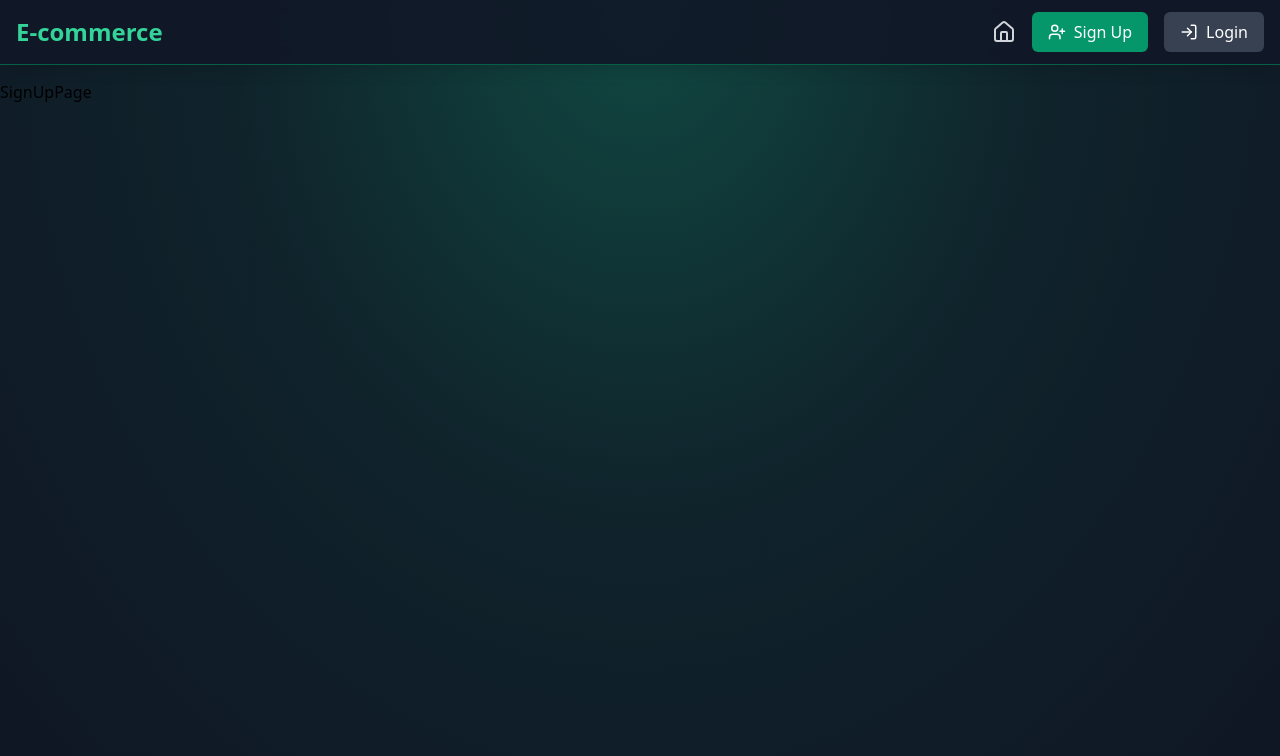
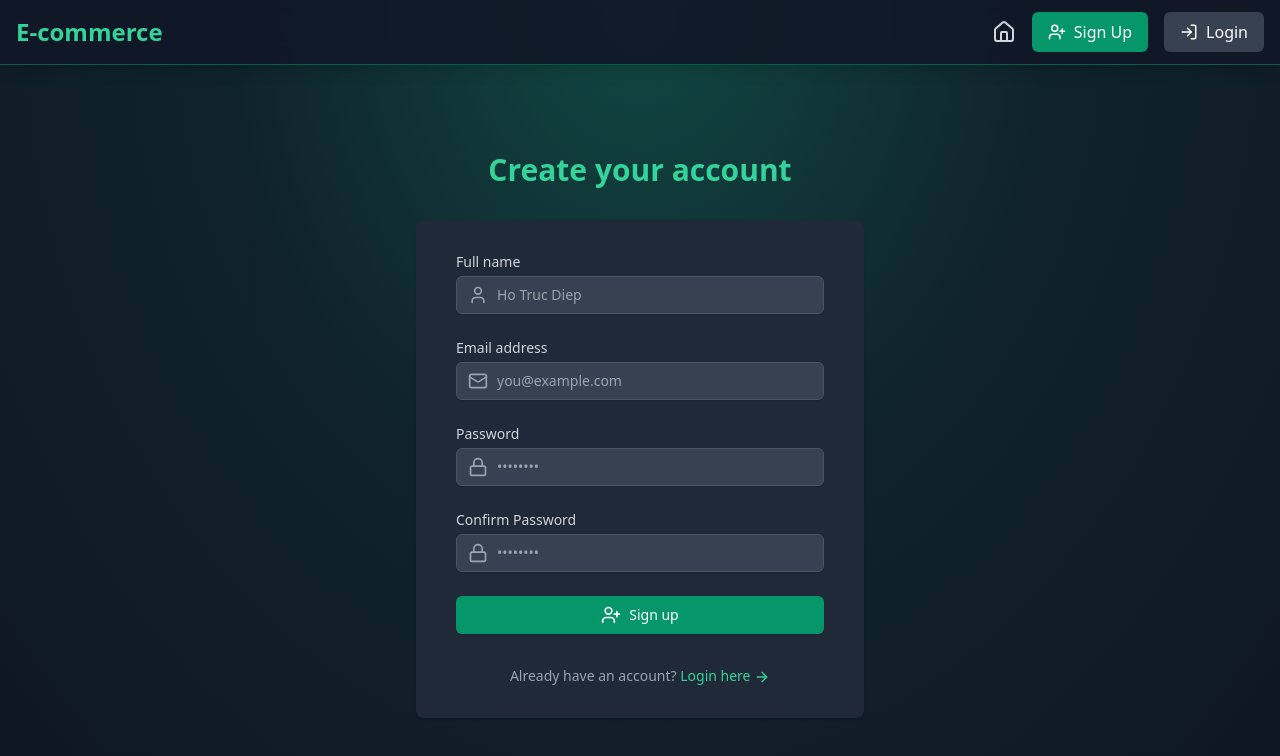
Before and after one commit to hotrucdiep21/E-Commerce, a React (Vite) app in the folder frontend/: page /signup in a window 1280 px wide. Shown: the top 756 px of the page. Built offline with nearby package versions, Linux system fonts and the light colour scheme.

Commit message:
<create-ui>: sign up page

```diff
--- a/frontend/src/pages/SignUpPage.jsx
+++ b/frontend/src/pages/SignUpPage.jsx
@@ -1,9 +1,158 @@
-import React from 'react'
+import { useState } from "react";
+import { Link } from "react-router-dom";
+import { UserPlus, Mail, Lock, User, ArrowRight, Loader } from "lucide-react";
+import { motion } from "framer-motion";
+const SignUpPage = () => {
+  const loading = false;
+  const [formData, setFormData] = useState({
+    name: "",
+    email: "",
+    password: "",
+    confirmPassword: "",
+  })
 
-const SignUpPage = () => {
+  const handleSubmit = (e) => {
+    e.preventDefault();
+    console.log(formData);
+  }
   return (
-    <div>SignUpPage</div>
-  )
+    <div className='flex flex-col justify-center py-12 sm:px-6 lg:px-8'>
+      <motion.div
+        className='sm:mx-auto sm:w-full sm:max-w-md'
+        initial={{ opacity: 0, y: -20 }}
+        animate={{ opacity: 1, y: 0 }}
+        transition={{ duration: 0.8 }}
+      >
+        <h2 className='mt-6 text-center text-3xl font-extrabold text-emerald-400'>Create your account</h2>
+      </motion.div>
+
+      <motion.div
+        className='mt-8 sm:mx-auto sm:w-full sm:max-w-md'
+        initial={{ opacity: 0, y: 20 }}
+        animate={{ opacity: 1, y: 0 }}
+        transition={{ duration: 0.8, delay: 0.2 }}
+      >
+        <div className='bg-gray-800 py-8 px-4 shadow sm:rounded-lg sm:px-10'>
+          <form onSubmit={handleSubmit} className='space-y-6'>
+            {/* Full name */}
+            <div>
+              <label htmlFor='name' className='block text-sm font-medium text-gray-300'>
+                Full name
+              </label>
+              <div className='mt-1 relative rounded-md shadow-sm'>
+                <div className='absolute inset-y-0 left-0 pl-3 flex items-center pointer-events-none'>
+                  <User className='h-5 w-5 text-gray-400' aria-hidden='true' />
+                </div>
+                <input
+                  id='name'
+                  type='text'
+                  required
+                  value={formData.name}
+                  onChange={(e) => setFormData({ ...formData, name: e.target.value })}
+                  className='block w-full px-3 py-2 pl-10 bg-gray-700 border border-gray-600 rounded-md shadow-sm
+									 placeholder-gray-400 focus:outline-none focus:ring-emerald-500 focus:border-emerald-500 sm:text-sm'
+                  placeholder='Ho Truc Diep'
+                />
+              </div>
+            </div>
+            {/* Email */}
+            <div>
+              <label htmlFor='email' className='block text-sm font-medium text-gray-300'>
+                Email address
+              </label>
+              <div className='mt-1 relative rounded-md shadow-sm'>
+                <div className='absolute inset-y-0 left-0 pl-3 flex items-center pointer-events-none'>
+                  <Mail className='h-5 w-5 text-gray-400' aria-hidden='true' />
+                </div>
+                <input
+                  id='email'
+                  type='email'
+                  required
+                  value={formData.email}
+                  onChange={(e) => setFormData({ ...formData, email: e.target.value })}
+                  className=' block w-full px-3 py-2 pl-10 bg-gray-700 border border-gray-600
+									rounded-md shadow-sm
+									 placeholder-gray-400 focus:outline-none focus:ring-emerald-500
+									 focus:border-emerald-500 sm:text-sm'
+                  placeholder='you@example.com'
+                />
+              </div>
+            </div>
+            {/* Password */}
+            <div>
+              <label htmlFor='password' className='block text-sm font-medium text-gray-300'>
+                Password
+              </label>
+              <div className='mt-1 relative rounded-md shadow-sm'>
+                <div className='absolute inset-y-0 left-0 pl-3 flex items-center pointer-events-none'>
+                  <Lock className='h-5 w-5 text-gray-400' aria-hidden='true' />
+                </div>
+                <input
+                  id='password'
+                  type='password'
+                  required
+                  value={formData.password}
+                  onChange={(e) => setFormData({ ...formData, password: e.target.value })}
+                  className=' block w-full px-3 py-2 pl-10 bg-gray-700 border border-gray-600
+									rounded-md shadow-sm placeholder-gray-400 focus:outline-none focus:ring-emerald-500 focus:border-emerald-500 sm:text-sm'
+                  placeholder='••••••••'
+                />
+              </div>
+            </div>
+            {/* Confirm Password */}
+            <div>
+              <label htmlFor='confirmPassword' className='block text-sm font-medium text-gray-300'>
+                Confirm Password
+              </label>
+              <div className='mt-1 relative rounded-md shadow-sm'>
+                <div className='absolute inset-y-0 left-0 pl-3 flex items-center pointer-events-none'>
+                  <Lock className='h-5 w-5 text-gray-400' aria-hidden='true' />
+                </div>
+                <input
+                  id='confirmPassword'
+                  type='password'
+                  required
+                  value={formData.confirmPassword}
+                  onChange={(e) => setFormData({ ...formData, confirmPassword: e.target.value })}
+                  className=' block w-full px-3 py-2 pl-10 bg-gray-700 border
+									 border-gray-600 rounded-md shadow-sm placeholder-gray-400 focus:outline-none focus:ring-emerald-500 focus:border-emerald-500 sm:text-sm'
+                  placeholder='••••••••'
+                />
+              </div>
+            </div>
+
+            <button
+              type='submit'
+              className='w-full flex justify-center py-2 px-4 border border-transparent
+							rounded-md shadow-sm text-sm font-medium text-white bg-emerald-600
+							 hover:bg-emerald-700 focus:outline-none focus:ring-2 focus:ring-offset-2
+							  focus:ring-emerald-500 transition duration-150 ease-in-out disabled:opacity-50'
+              disabled={loading}
+            >
+              {loading ? (
+                <>
+                  <Loader className='mr-2 h-5 w-5 animate-spin' aria-hidden='true' />
+                  Loading...
+                </>
+              ) : (
+                <>
+                  <UserPlus className='mr-2 h-5 w-5' aria-hidden='true' />
+                  Sign up
+                </>
+              )}
+            </button>
+          </form>
+
+          <p className='mt-8 text-center text-sm text-gray-400'>
+            Already have an account?{" "}
+            <Link to='/login' className='font-medium text-emerald-400 hover:text-emerald-300'>
+              Login here <ArrowRight className='inline h-4 w-4' />
+            </Link>
+          </p>
+        </div>
+      </motion.div>
+    </div>
+  );
 }
 
 export default SignUpPage
```
